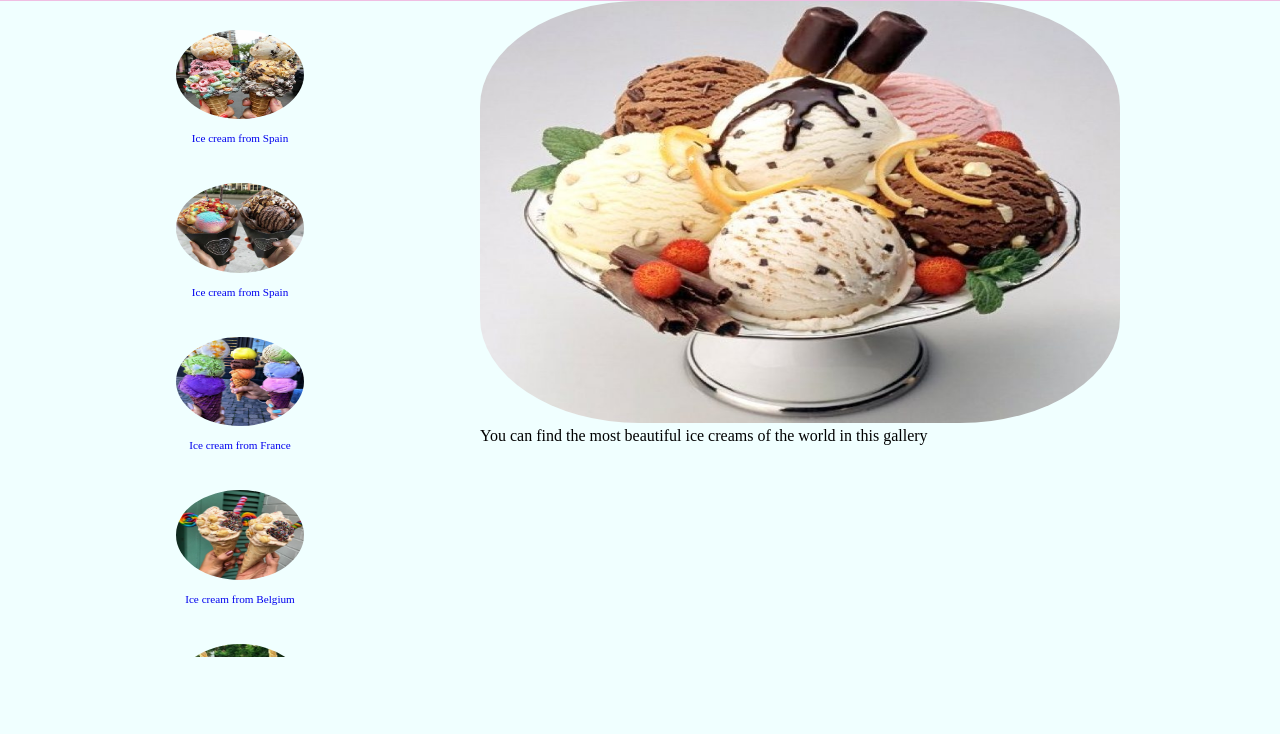
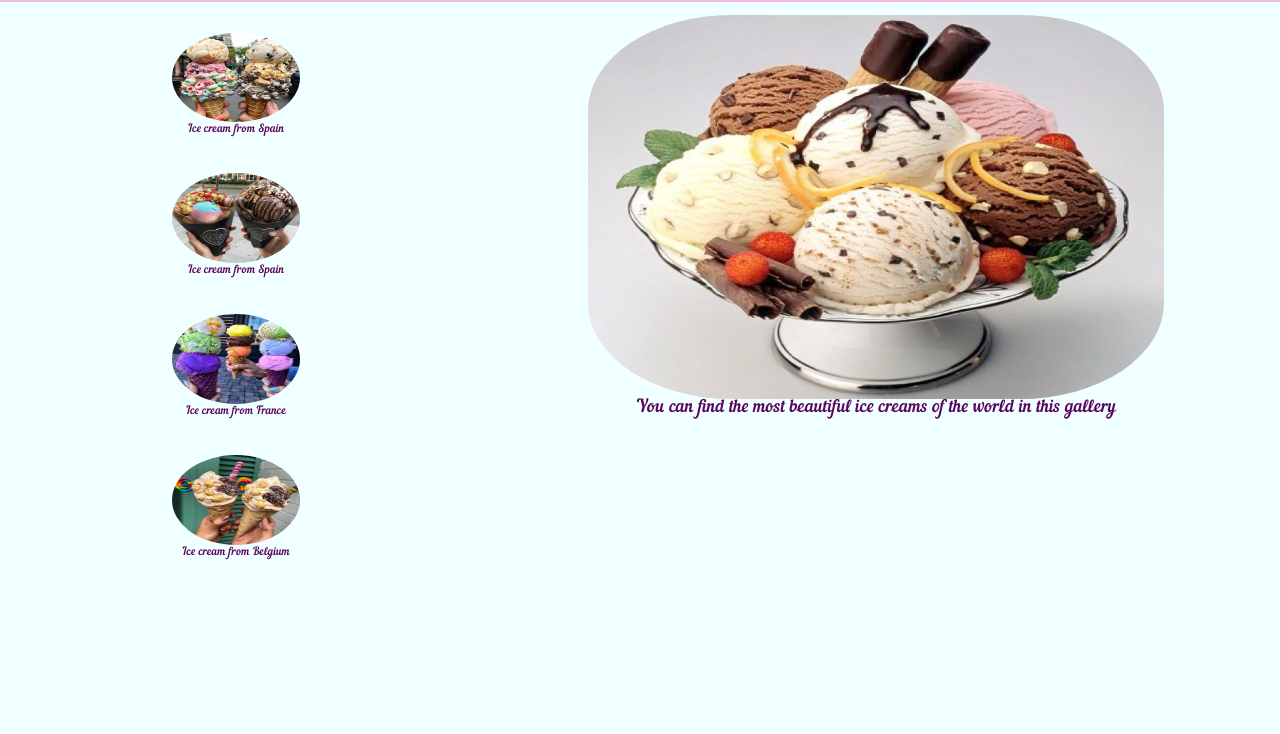
Before and after one commit to Java50OlgaKotin/html-css-js-introduction, a plain HTML site: page html-css-js-introduction-hw-ice-cream-gallery/index.html in a window 1280 px wide. Shown: the part 66-800 px from the top of the page. Drawn offline with Linux system fonts and the light colour scheme.

Commit message:
homework ice cream gallery adjustmet to landscape

```diff
--- a/html-css-js-introduction-hw-ice-cream-gallery/styles/ice-cream.css
+++ b/html-css-js-introduction-hw-ice-cream-gallery/styles/ice-cream.css
@@ -1,3 +1,11 @@
+@font-face {
+    font-family: lemontuesday;
+    src: url(fonts/Lemon\ Tuesday.otf);
+}
+@font-face {
+    font-family: nautilus;
+    src: url(fonts/Nautilus.otf);
+}
 html {
     height: 100%;
 }
@@ -13,6 +21,8 @@ body {
     text-align: center;
     background-color: rgb(240, 190, 227);
     font-size: 1.2em;
+    color: rgb(36, 2, 37);
+    font-family: lemontuesday;
     text-transform: uppercase;
 }
 .main-class {
@@ -23,13 +33,16 @@ body {
     display: flex;
     flex-direction: column;
     align-items: center;
-    background-color: rgb(246, 246, 198);
+    background-color: azure;
 }
 .details-image {
-    width: 50vw;
+    width: 45vw;
 }
 .details-title {
     display: block;
+    text-align: center;
+    font-family: nautilus;
+    color: rgb(90, 5, 93);
 }
 .thumbnails-list {
     display: flex;
@@ -58,43 +71,54 @@ body {
 }
 .thumbnails-title {
     display: block;
+    font-family: nautilus;
+    color: rgb(90, 5, 93);
 }
 
 @media (min-width: 560px) {
     .main-class {
         flex-direction: row;
+        list-style: none;
+        justify-content: space-around;
     }
     .logo {
-        font-size: medium;
+        font-size: 0.9em;
         margin-top: 0;
         margin-bottom: 0;
     }
+
     .details-image {
-        height: 33vw;
+        height: 30vw;
         border-radius: 25%;
     }
+    .details-title {
+        font-size: 1.1em;
+    }
     .details-container {
-        display: block;
-        flex-direction: row;
-        align-items: right;
+        display: flex;
+        flex-direction: column;
+        align-items: center;
+        margin-top: 1vw;
         background-color: azure;
     }
     .thumbnails-list {
         order: -1;
         flex-direction: column;
         flex-wrap: nowrap;
-        max-height: 80vh;
-        min-width: 60vh;
+        max-height: 70vh;
+        min-width: 30vh;
         justify-content: flex-start;
     }
     .thumbnails-item {
         min-height: 9vw;
+        margin-top: 1vw;
+        margin-bottom: 1vw;
     }
     .thumbnails-image {
         width: 10vw;
         height: 7vw;
         border-radius: 50%;
-        margin: 1vw;
+        margin: 2px;
     }
     .thumbnails-title {
      display: block;
```
Also changed, not shown: html-css-js-introduction-hw-ice-cream-gallery/styles/fonts/Lemon Tuesday.otf (added), html-css-js-introduction-hw-ice-cream-gallery/styles/fonts/Nautilus.otf (added).
